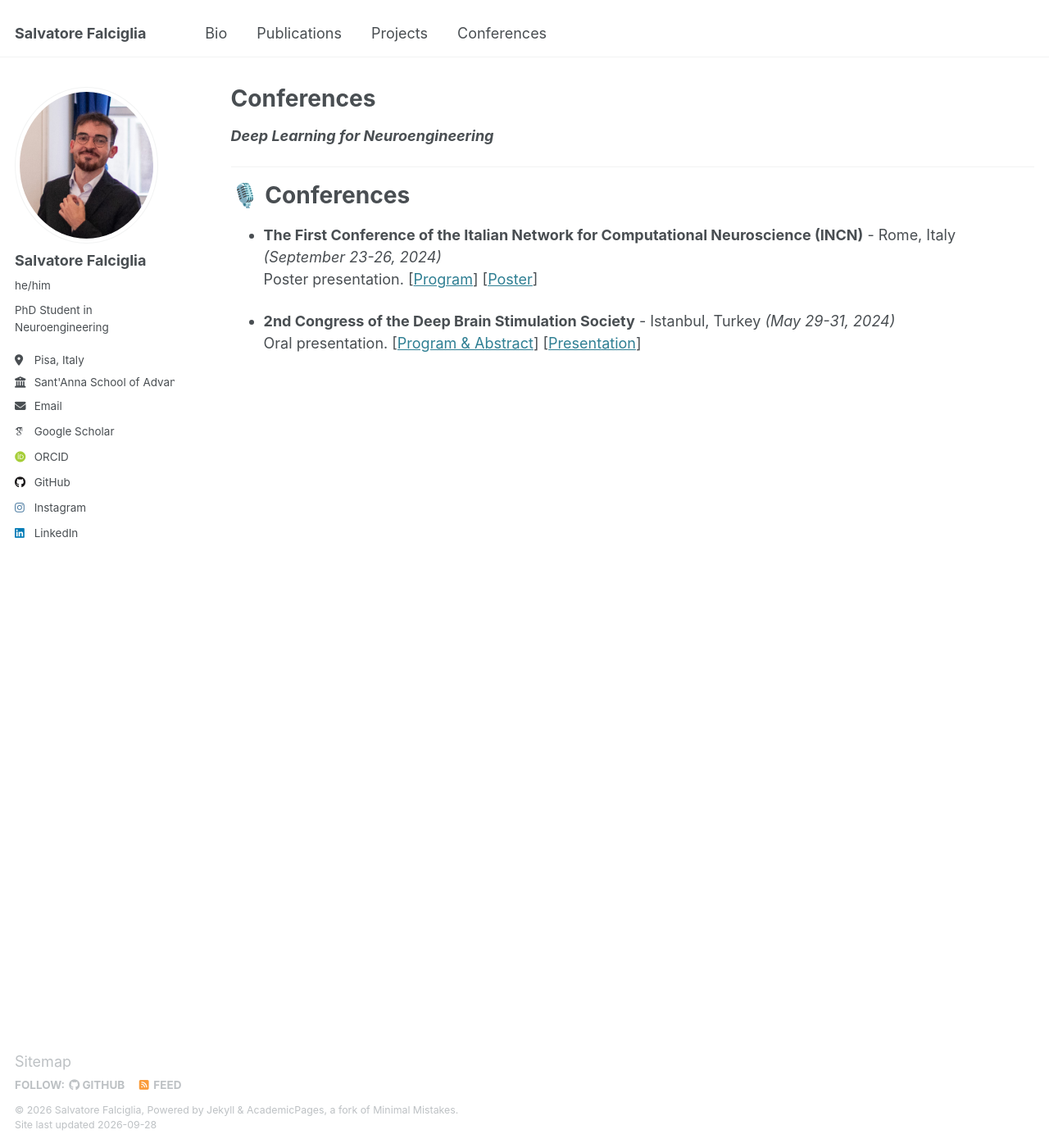
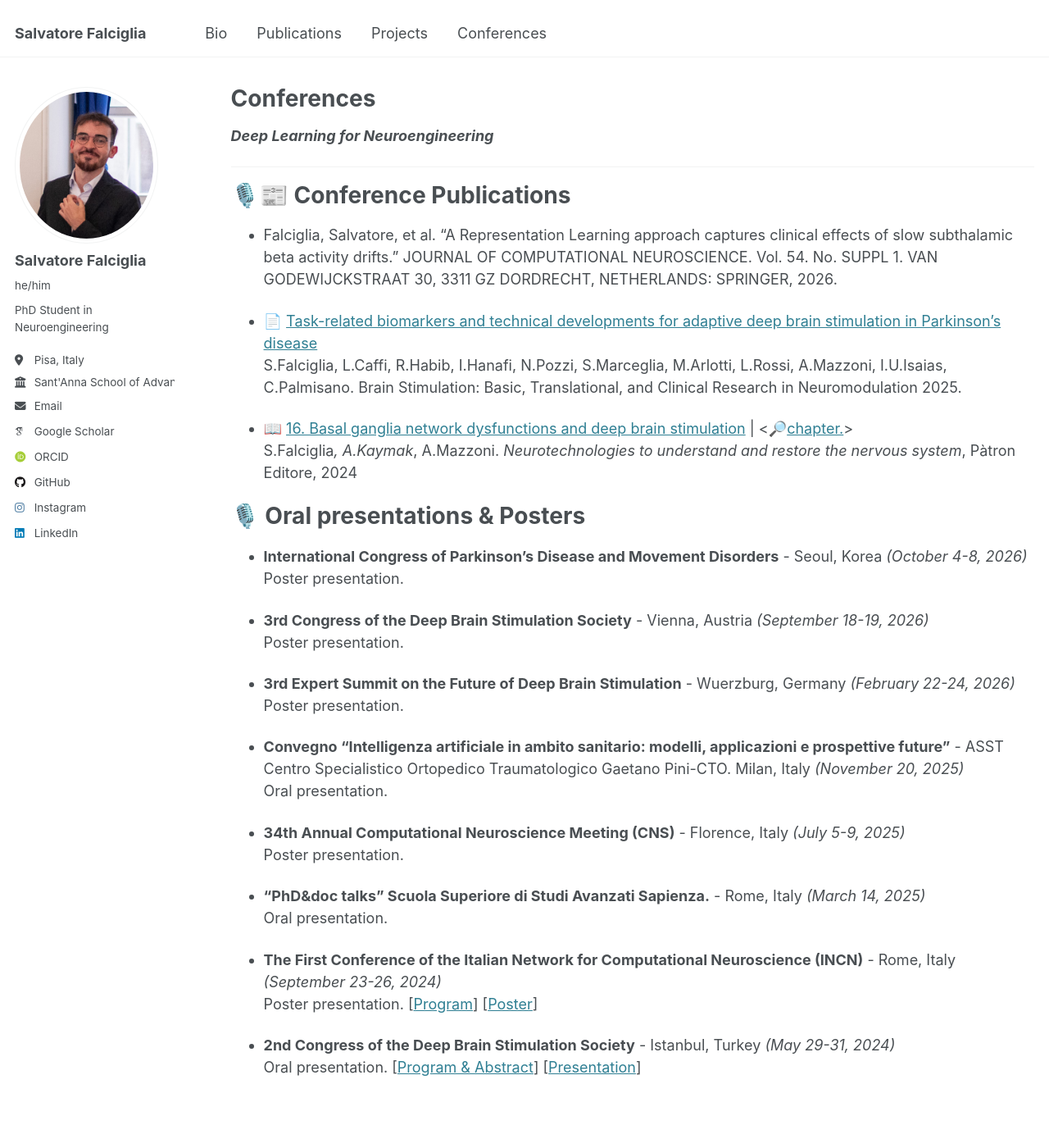
Before and after one commit to falciglia/falciglia.github.io, a Jekyll site: the page built from _pages/conferences.md, in a window 1280 px wide and 1400 px high. Shown: the whole window at 82% size. Built offline with Jekyll 4.4.1, drawn with Linux system fonts in a browser that asks for light colours; some web fonts are replaced.

Commit message:
Revise conference details and add publications
Updated conference section to include publications and oral presentations.

```diff
--- a/_pages/conferences.md
+++ b/_pages/conferences.md
@@ -9,8 +9,39 @@ author_profile: true
 
 ---
 
-🎙️ Conferences
+🎙️📰 Conference Publications
 ======
+
+- Falciglia, Salvatore, et al. "A Representation Learning approach captures clinical effects of slow subthalamic beta activity drifts." JOURNAL OF COMPUTATIONAL NEUROSCIENCE. Vol. 54. No. SUPPL 1. VAN GODEWIJCKSTRAAT 30, 3311 GZ DORDRECHT, NETHERLANDS: SPRINGER, 2026.
+
+- 📄 [Task-related biomarkers and technical developments for adaptive deep brain stimulation in Parkinson’s disease](https://www.brainstimjrnl.com/article/S1935-861X(24)00372-3/fulltext) <br>
+  S.Falciglia, L.Caffi, R.Habib, I.Hanafi, N.Pozzi, S.Marceglia, M.Arlotti, L.Rossi, A.Mazzoni, I.U.Isaias, C.Palmisano. Brain Stimulation: Basic, Translational, and Clinical Research in Neuromodulation 2025.
+
+- 📖 [16. Basal ganglia network dysfunctions and deep brain stimulation](https://www.torrossa.com/en/resources/an/5842050#page=185) | <🔎[chapter.](https://github.com/falciglia/falciglia/blob/main/Papers/chapter16.pdf)> <br>
+  S.Falciglia*, A.Kaymak*, A.Mazzoni. *Neurotechnologies to understand and restore the nervous system*, Pàtron Editore, 2024
+
+
+
+🎙️ Oral presentations & Posters
+======
+
+- **International Congress of Parkinson’s Disease and Movement Disorders** - Seoul, Korea *(October 4-8, 2026)* <br>
+  Poster presentation.
+
+- **3rd Congress of the Deep Brain Stimulation Society** - Vienna, Austria *(September 18-19, 2026)* <br>
+  Poster presentation.
+
+- **3rd Expert Summit on the Future of Deep Brain Stimulation** - Wuerzburg, Germany *(February 22-24, 2026)* <br>
+  Poster presentation.
+
+- **Convegno "Intelligenza artificiale in ambito sanitario: modelli, applicazioni e prospettive future"** - ASST Centro Specialistico Ortopedico Traumatologico Gaetano Pini-CTO. Milan, Italy *(November 20, 2025)* <br>
+  Oral presentation.
+
+- **34th Annual Computational Neuroscience Meeting (CNS)** - Florence, Italy *(July 5-9, 2025)* <br>
+  Poster presentation.
+
+- **"PhD&doc talks" Scuola Superiore di Studi Avanzati Sapienza.** - Rome, Italy *(March 14, 2025)* <br>
+  Oral presentation.
 
 - **The First Conference of the Italian Network for Computational Neuroscience (INCN)** - Rome, Italy *(September 23-26, 2024)* <br>
   Poster presentation. [[Program](INCN1_program.pdf)] [[Poster](INCN1_poster.pdf)]
```
